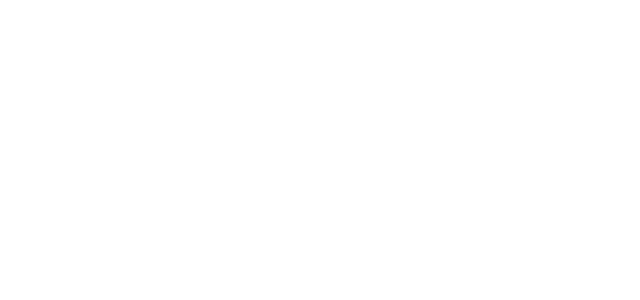
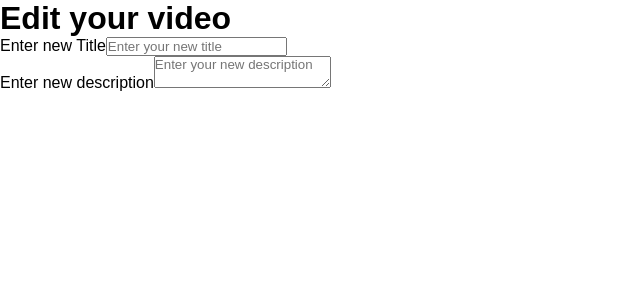
Before and after one commit to prezure2006/Vezore-Smart-learning-Platform, a React (Vite) app in the folder client/: page /edit in a window 1280 px wide. Before the commit this address had no page. Shown: the top 300 px of the page, without its empty margins (0-640 px from the left). Built offline with nearby package versions, Linux system fonts and the light colour scheme.

Commit message:
feat: Edit video page done

```diff
--- a/client/src/App.jsx
+++ b/client/src/App.jsx
@@ -3,6 +3,8 @@ import MainLayout from "./layouts/MainLayout";
 import { Routes, Route } from "react-router-dom";
 import WatchPage from "./pages/watchpage/WatchPage";
 import Upload from "./pages/upload/Upload";
+import EditPage from "./pages/editpage/EditPage";
+
 function App() {
   // const [message, setMessage] = useState("Connecting...");
   // const [error, setError] = useState("");
@@ -28,6 +30,7 @@ function App() {
       <Route path="/" element={<MainLayout />} />
       <Route path="/watch/:id" element={<WatchPage />} />
       <Route path="/upload" element={<Upload />}></Route>
+      <Route path="/edit" element={<EditPage />}></Route>
     </Routes>
   );
 }
--- /dev/null
+++ b/client/src/pages/editpage/EditPage.jsx
@@ -0,0 +1,25 @@
+const EditPage = () => {
+  return (
+    <form>
+      <h1>Edit your video </h1>
+      <div className="title-edit">
+        <label htmlFor="title">Enter new Title</label>
+        <input
+          type="text"
+          name="title"
+          id="title"
+          placeholder="Enter your new title"
+        />
+      </div>
+      <div className="title-edit">
+        <label htmlFor="descr">Enter new description</label>
+        <textarea
+          id="descr"
+          placeholder="Enter your new description"
+          name="description"
+        />
+      </div>
+    </form>
+  );
+};
+export default EditPage;
--- a/client/src/pages/watchpage/WatchPage.jsx
+++ b/client/src/pages/watchpage/WatchPage.jsx
@@ -24,6 +24,10 @@ const WatchPage = () => {
   if (!video) {
     return <p>Loading video...</p>;
   }
+  async function editVideo() {
+    try {
+    } catch (error) {}
+  }
   return (
     <div className="watch-page">
       <div className="player-container">
@@ -39,7 +43,9 @@ const WatchPage = () => {
         <p className="video-description">Description:{video.description}</p>
       </div>
       <div className="edit-button">
-        <button className="btn-edit">Edit Video</button>
+        <button className="btn-edit" onClick={editVideo}>
+          Edit Video
+        </button>
       </div>
     </div>
   );
```
Also changed, not shown: client/src/pages/editpage/editpage.css (added).
